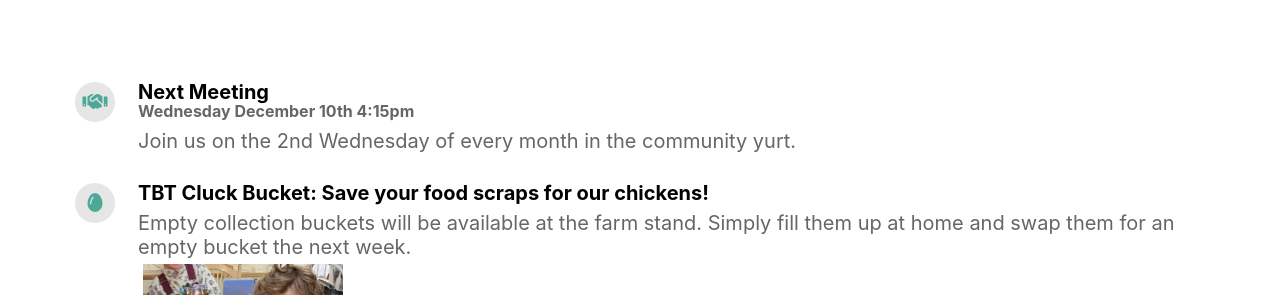
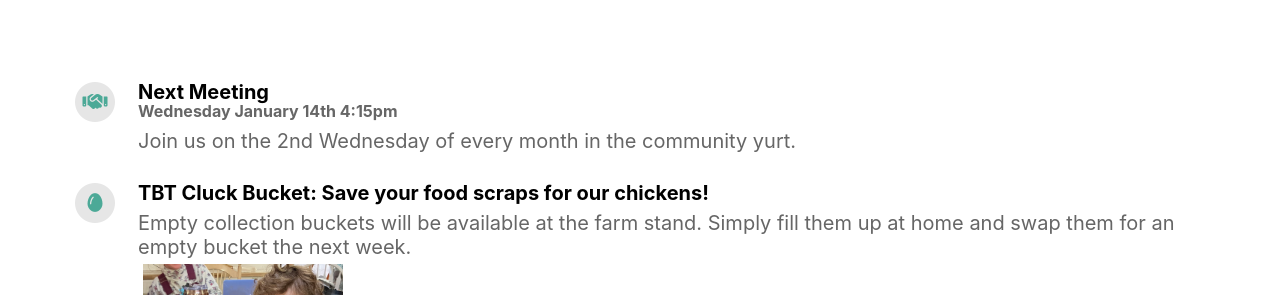
Before and after one commit to mrawdon/tbt-pto, a Jekyll site: the page built from index.html, in a window 1280 px wide and 900 px high, scrolled down 557 px. Shown: the part 159-454 px from the top of the window. Built offline with Jekyll 4.4.1, drawn with Linux system fonts in a browser that asks for light colours; nearby versions of some CDN libraries.

Commit message:
Update features.md

```diff
--- a/_pages/features.md
+++ b/_pages/features.md
@@ -7,7 +7,7 @@ include_in_header: false
 # Markdown can be used in title and description https://www.markdownguide.org/basic-syntax/
 content_list:
   - title: Next Meeting
-    date: Wednesday December 10th 4:15pm
+    date: Wednesday January 14th 4:15pm
     description: |
       Join us on the 2nd Wednesday of every month in the community yurt.
     fontawesome_icon_name: handshake
```
